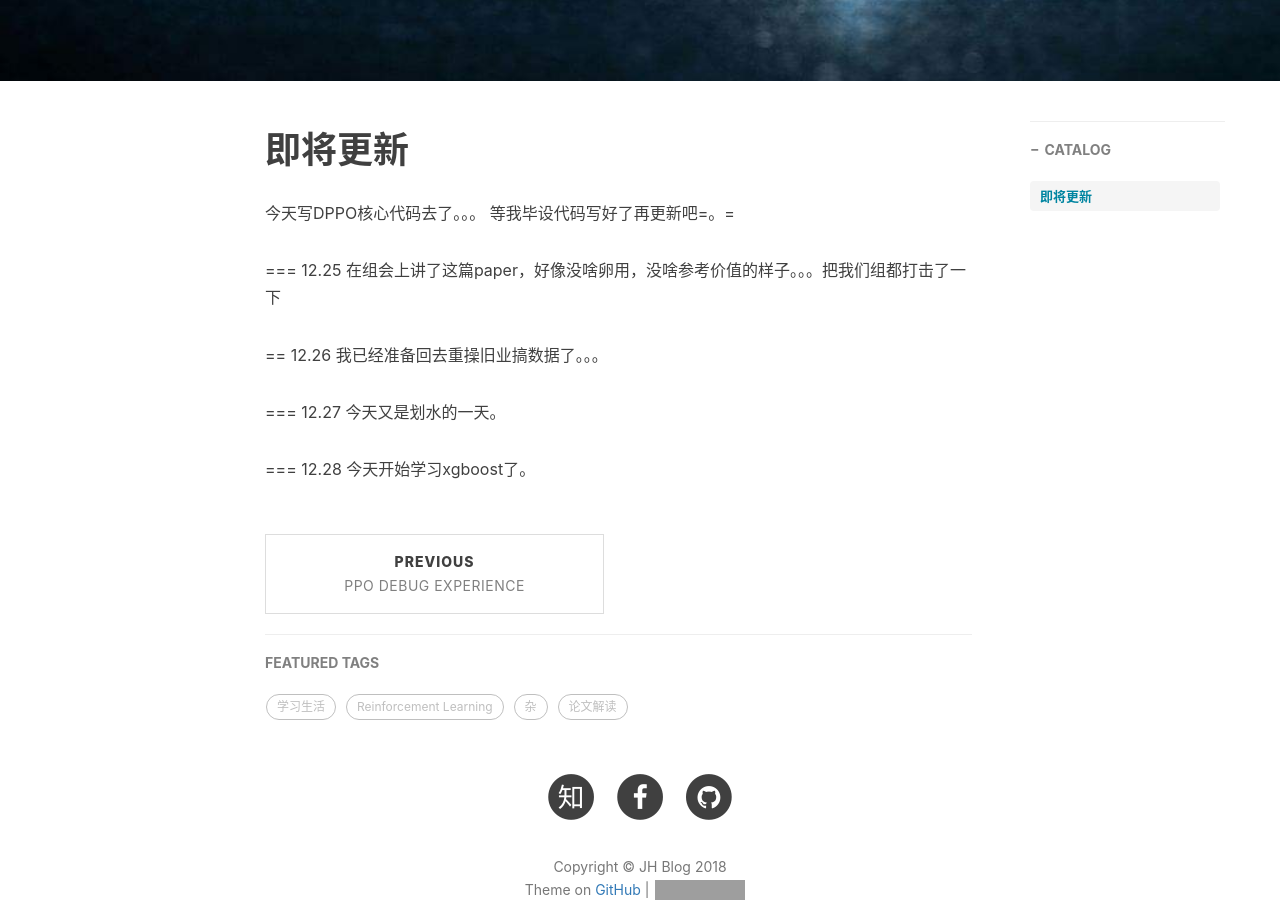
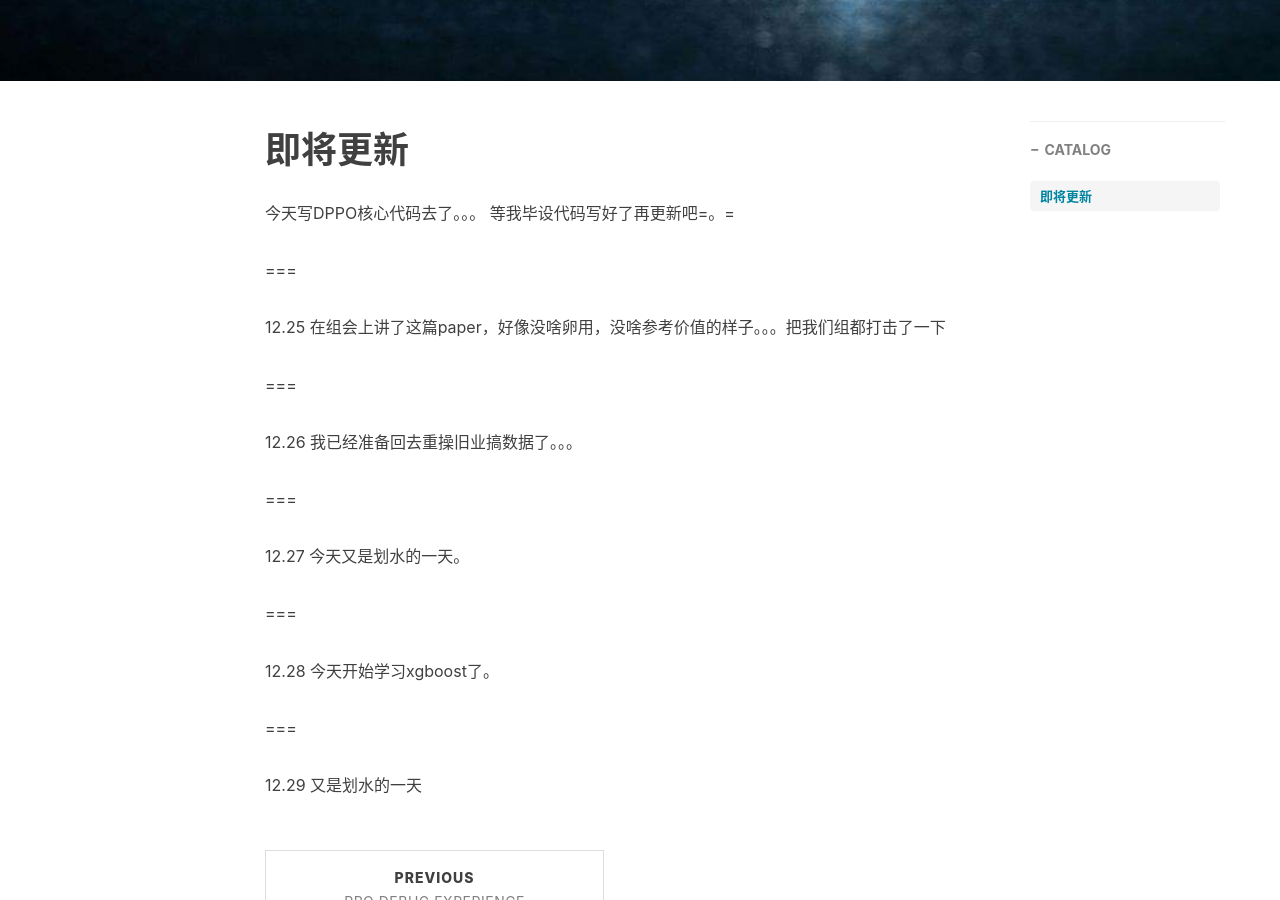
Before and after one commit to sweetice/previous_blog, a Jekyll site: the page built from _posts/2018-12-23-论文解读:Hierarchical Macro Strategy Model for MOBA Game AI.md, in a window 1280 px wide and 900 px high, scrolled down 563 px. Built offline with Jekyll 4.4.1, drawn with Linux system fonts in a browser that asks for light colours; nearby versions of some CDN libraries; comment, search, counter and statistics services are not loaded; grey boxes are pictures that could not be loaded.

Commit message:
Update 2018-12-23-论文解读:Hierarchical Macro Strategy Model for MOBA Game AI.md

```diff
--- a/_posts/2018-12-23-论文解读:Hierarchical Macro Strategy Model for MOBA Game AI.md
+++ b/_posts/2018-12-23-论文解读:Hierarchical Macro Strategy Model for MOBA Game AI.md
@@ -18,14 +18,22 @@ tags:
 
 
 ===
+
 12.25 在组会上讲了这篇paper，好像没啥卵用，没啥参考价值的样子。。。把我们组都打击了一下
 
 
-==
+===
+
 12.26 我已经准备回去重操旧业搞数据了。。。
 
 ===
+
 12.27 今天又是划水的一天。
 
 ===
+
 12.28 今天开始学习xgboost了。
+
+===
+
+12.29 又是划水的一天
```
